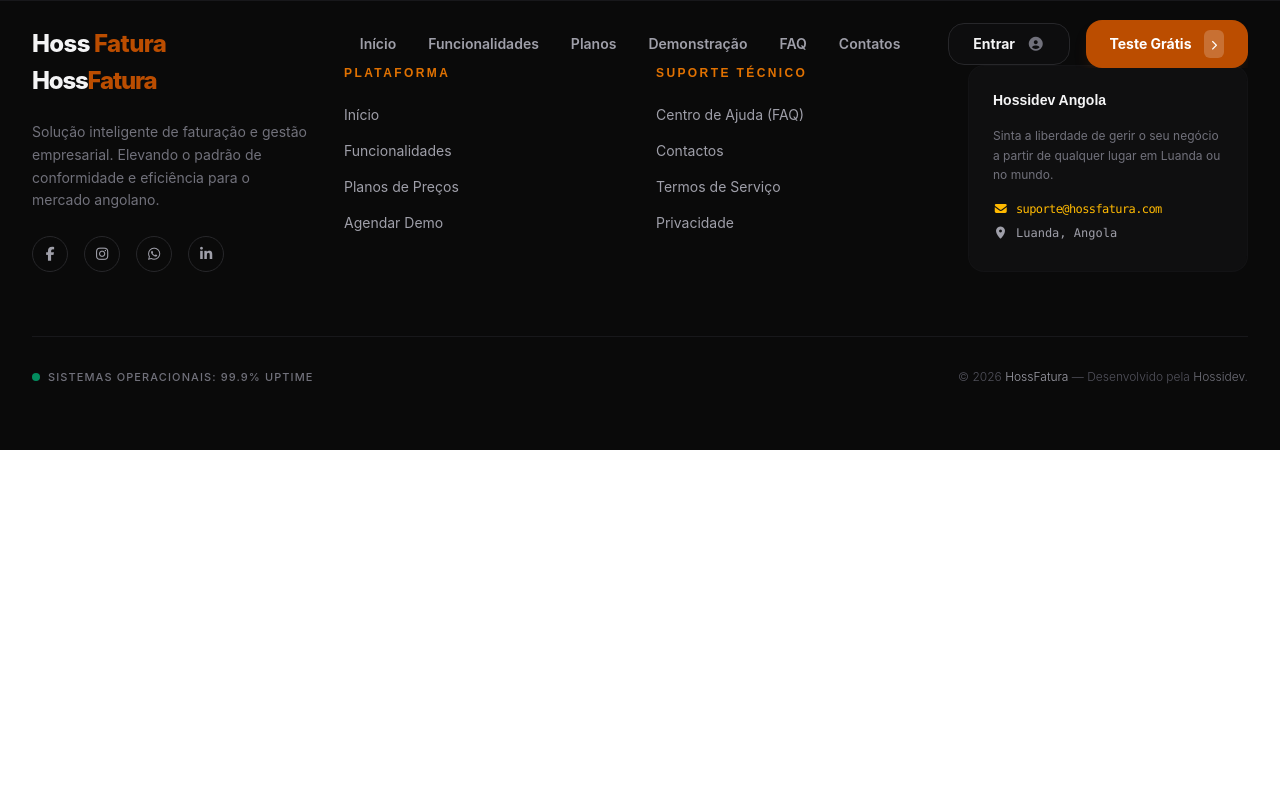
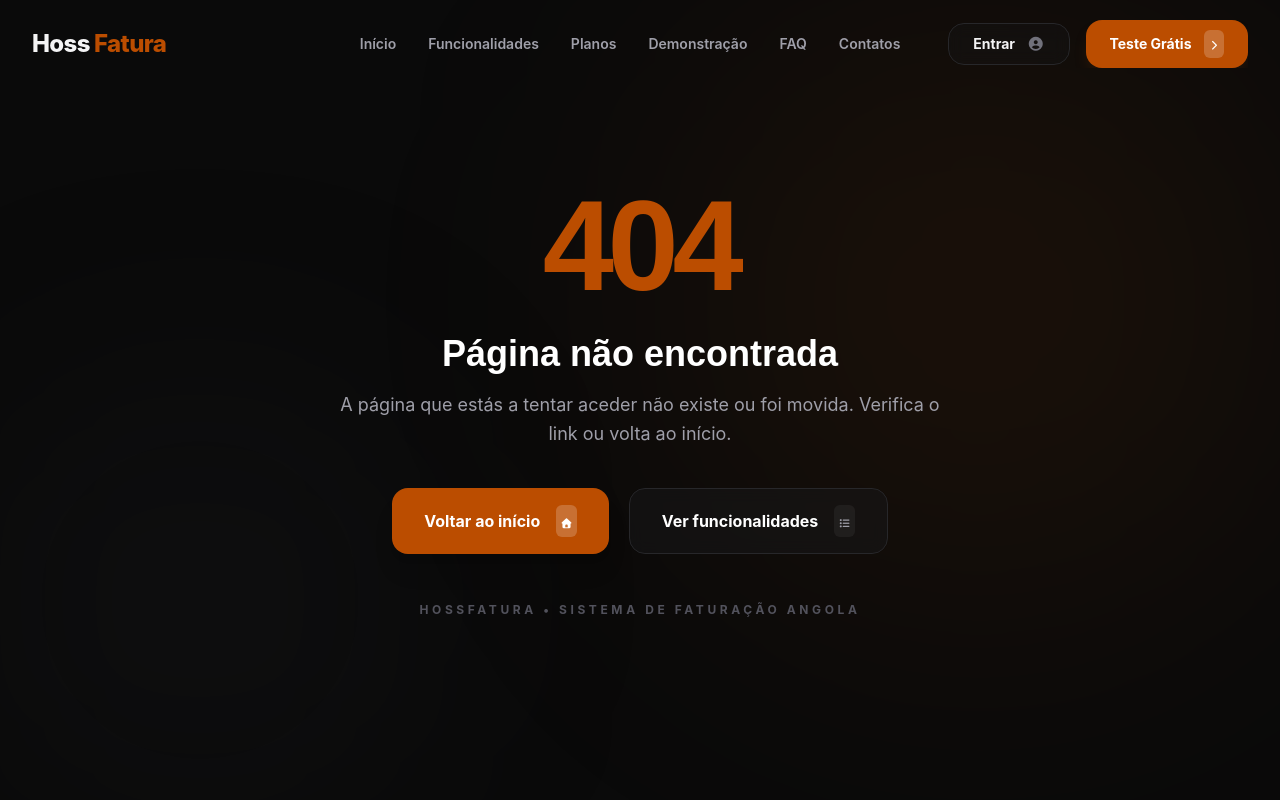
Before and after one commit to nsimba-afonso-nwayami/hossfatura, a React (Vite) app: page /hossfatura/dashboard in a window 1280 px wide. Shown: the top 800 px of the page. Built offline with nearby package versions, Linux system fonts and the light colour scheme.

Commit message:
Página de notfoun feita

```diff
--- a/src/pages/site/NotFound.jsx
+++ b/src/pages/site/NotFound.jsx
@@ -5,7 +5,60 @@
     <>
       <title>Página não encontrada | HossFatura</title>
 
-      <section>
+      <section className="min-h-screen bg-neutral-950 text-white flex items-center justify-center relative overflow-hidden">
+
+        {/* Glow de fundo */}
+        <div className="absolute top-0 right-0 w-150 h-150 bg-amber-700/10 rounded-full blur-[140px] z-0"></div>
+        <div className="absolute bottom-0 left-0 w-100 h-100 bg-zinc-800/20 rounded-full blur-[120px] z-0"></div>
+
+        <div className="relative z-10 text-center max-w-2xl px-6">
+
+          {/* Código de erro */}
+          <h1 className="text-8xl lg:text-9xl font-extrabold tracking-tighter text-amber-700">
+            404
+          </h1>
+
+          {/* Mensagem */}
+          <h2 className="text-3xl lg:text-4xl font-bold mt-6">
+            Página não encontrada
+          </h2>
+
+          <p className="text-zinc-400 mt-4 text-lg leading-relaxed">
+            A página que estás a tentar aceder não existe ou foi movida.
+            Verifica o link ou volta ao início.
+          </p>
+
+          {/* Ações */}
+          <div className="flex flex-col sm:flex-row justify-center gap-5 mt-10">
+
+            <Link
+              to="/"
+              className="group flex items-center justify-center gap-4 bg-amber-700 hover:bg-amber-600 text-white px-8 py-4 rounded-2xl font-bold transition-all duration-300 shadow-xl hover:-translate-y-1 cursor-pointer"
+            >
+              Voltar ao início
+              <div className="bg-white/20 p-1 rounded-md group-hover:bg-white/30 transition-colors">
+                <i className="fas fa-home text-[10px]"></i>
+              </div>
+            </Link>
+
+            <Link
+              to="/funcionalidades"
+              className="group flex items-center justify-center gap-4 border border-zinc-800 bg-zinc-900/50 backdrop-blur-sm hover:border-amber-700/50 text-white px-8 py-4 rounded-2xl font-bold transition-all duration-300 hover:-translate-y-1 cursor-pointer"
+            >
+              Ver funcionalidades
+              <div className="bg-white/5 p-1 rounded-md group-hover:bg-white/10 transition-colors">
+                <i className="fas fa-list text-[10px] text-zinc-400 group-hover:text-amber-500"></i>
+              </div>
+            </Link>
+
+          </div>
+
+          {/* detalhe inferior */}
+          <p className="text-zinc-600 text-xs uppercase tracking-[0.3em] font-bold mt-12">
+            HossFatura • Sistema de faturação Angola
+          </p>
+
+        </div>
       </section>
     </>
   );
```
